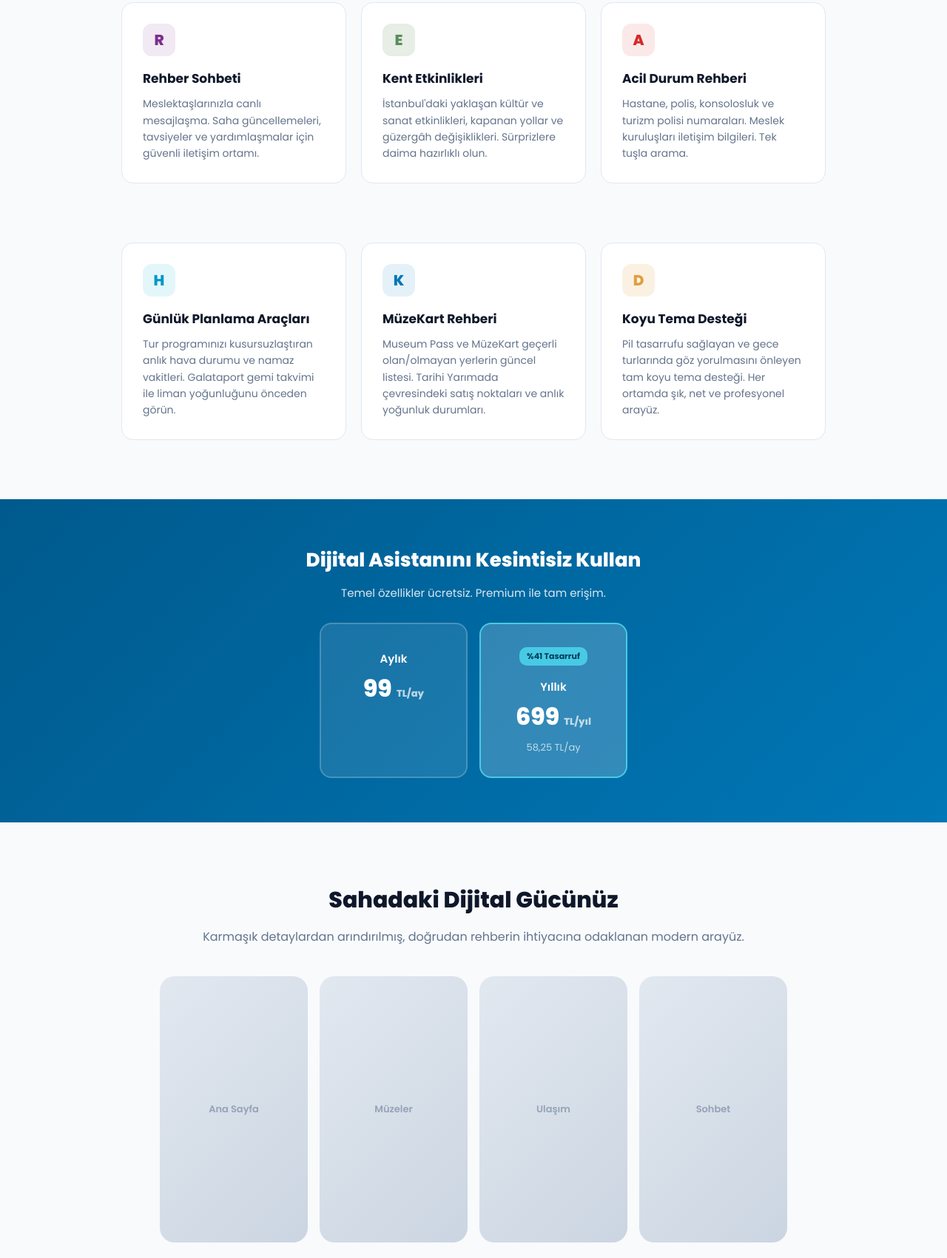
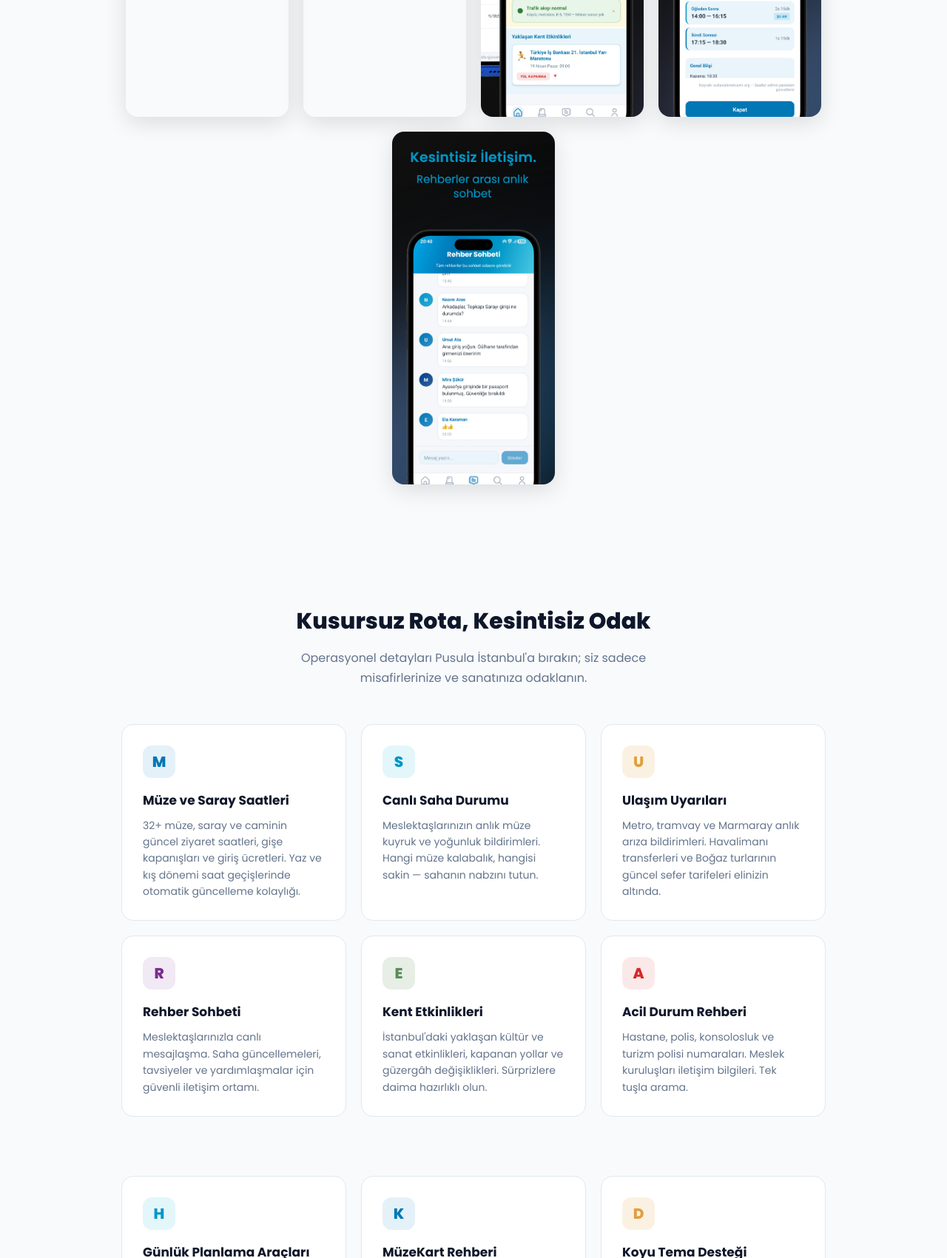
Before and after one commit to aysetokkus-lab/pusula-istanbul, a website: page docs/index.html in a window 1280 px wide. Shown: the part 1099-2800 px from the top of the page at 74% size. Drawn offline with Linux system fonts and the light colour scheme.

Commit message:
Site: ekran görüntüleri eklendi, section sırası güncellendi (Hero > Screenshots > Features > Premium > Legal > Footer)

```diff
--- a/docs/index.html
+++ b/docs/index.html
@@ -141,21 +141,24 @@
     /* ═══ SCREENSHOTS ═══ */
     .screenshots {
       padding: 80px 24px; text-align: center;
-      max-width: 1000px; margin: 0 auto;
+      max-width: 1200px; margin: 0 auto;
     }
     .screenshots h2 { font-size: 30px; font-weight: 800; color: #0F172A; margin-bottom: 10px; }
     .screenshots > p { color: #64748B; font-size: 16px; margin-bottom: 40px; }
-    .screenshots-note {
-      color: #94A3B8; font-size: 13px; font-style: italic;
-      margin-top: 20px;
+    .screenshot-grid {
+      display: flex; gap: 20px; justify-content: center; flex-wrap: wrap;
     }
-    .screenshot-grid {
-      display: flex; gap: 16px; justify-content: center; flex-wrap: wrap;
+    .screenshot-card {
+      width: 220px; border-radius: 16px; overflow: hidden;
+      box-shadow: 0 8px 30px rgba(0,0,0,0.12);
+      transition: transform 0.3s ease, box-shadow 0.3s ease;
     }
-    .screenshot-placeholder {
-      width: 200px; height: 360px; background: linear-gradient(135deg, #E2E8F0, #CBD5E1);
-      border-radius: 20px; display: flex; align-items: center; justify-content: center;
-      color: #94A3B8; font-size: 13px; font-weight: 600;
+    .screenshot-card:hover {
+      transform: translateY(-8px);
+      box-shadow: 0 16px 40px rgba(0,0,0,0.2);
+    }
+    .screenshot-card img {
+      width: 100%; height: auto; display: block;
     }
 
     /* ═══ LEGAL ═══ */
@@ -211,7 +214,7 @@
       .hero-buttons a { padding: 12px 20px; font-size: 14px; }
       .features-header h2, .screenshots h2 { font-size: 24px; }
       .plan-price { font-size: 26px; }
-      .screenshot-placeholder { width: 150px; height: 270px; }
+      .screenshot-card { width: 160px; }
     }
     @media (max-width: 400px) {
       .navbar-logo { font-size: 16px; letter-spacing: 2px; gap: 8px; }
@@ -255,6 +258,19 @@
         Google Play
       </a>
     </div>
+  </div>
+</section>
+
+<!-- ═══ SCREENSHOTS ═══ -->
+<section class="screenshots" id="ekranlar">
+  <h2>Sahadaki Dijital Gücünüz</h2>
+  <p>Karmaşık detaylardan arındırılmış, doğrudan rehberin ihtiyacına odaklanan modern arayüz.</p>
+  <div class="screenshot-grid">
+    <div class="screenshot-card"><img src="ss-1.png" alt="Her An Güncel — Sahadan anlık bildirimler" loading="lazy"></div>
+    <div class="screenshot-card"><img src="ss-2.png" alt="Kesintisiz İletişim — Rehber sohbeti" loading="lazy"></div>
+    <div class="screenshot-card"><img src="ss-3.png" alt="Kentin Nabzı — Ulaşım ve etkinlik uyarıları" loading="lazy"></div>
+    <div class="screenshot-card"><img src="ss-4.png" alt="Net Zamanlama — Cami ve müze ziyaret saatleri" loading="lazy"></div>
+    <div class="screenshot-card"><img src="ss-5.png" alt="Planlı. Hazır. — Liman gemi takvimi" loading="lazy"></div>
   </div>
 </section>
 
@@ -335,19 +351,6 @@
       <div class="plan-period" style="margin-top: 4px;">58,25 TL/ay</div>
     </div>
   </div>
-</section>
-
-<!-- ═══ SCREENSHOTS ═══ -->
-<section class="screenshots" id="ekranlar">
-  <h2>Sahadaki Dijital Gücünüz</h2>
-  <p>Karmaşık detaylardan arındırılmış, doğrudan rehberin ihtiyacına odaklanan modern arayüz.</p>
-  <div class="screenshot-grid">
-    <div class="screenshot-placeholder">Ana Sayfa</div>
-    <div class="screenshot-placeholder">Müzeler</div>
-    <div class="screenshot-placeholder">Ulaşım</div>
-    <div class="screenshot-placeholder">Sohbet</div>
-  </div>
-  <p class="screenshots-note">Ekran görüntüleri yakında eklenecektir.</p>
 </section>
 
 <!-- ═══ LEGAL ═══ -->
```
Also changed, not shown: docs/ss-3.png (added), docs/ss-4.png (added), docs/ss-5.png (added), 2 other files.
